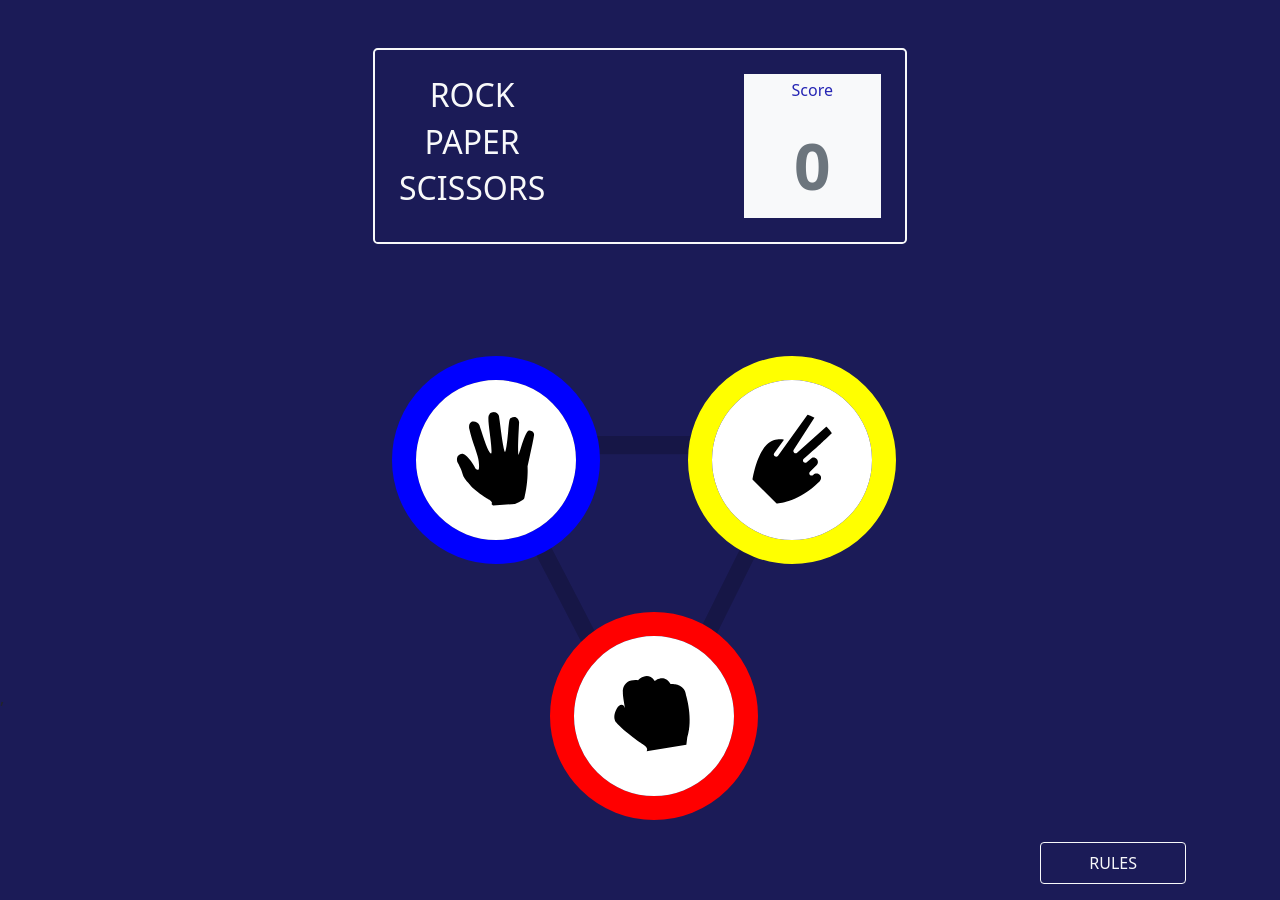
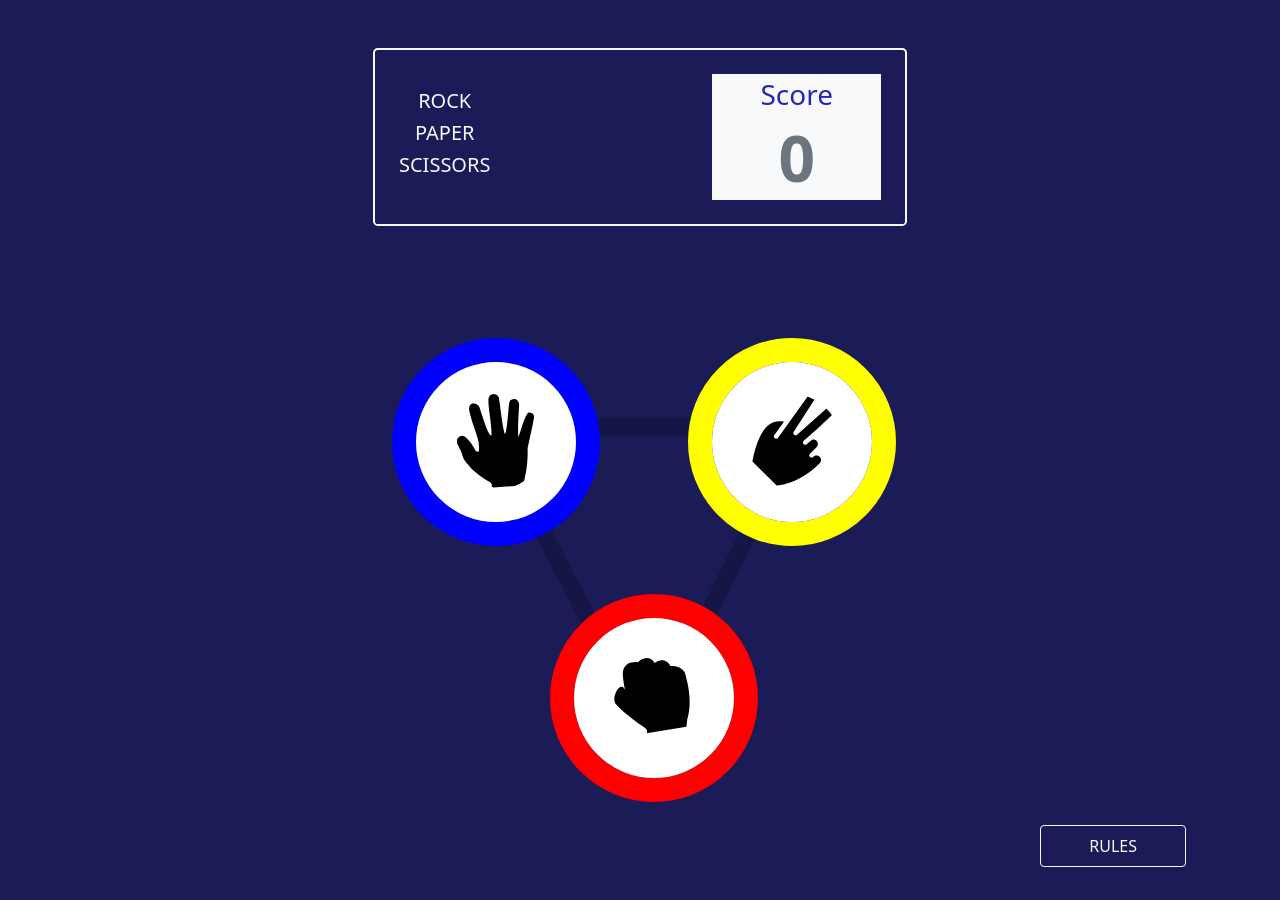
Before and after one commit to JavierHM-Audioslave/piedra-papel-tijera, a React (Create React App) app: page / in a window 1280 px wide. Built offline with nearby package versions, Linux system fonts and the light colour scheme.

Commit message:
Decreasing score height

```diff
--- a/src/Components/Score.jsx
+++ b/src/Components/Score.jsx
@@ -19,13 +19,13 @@ const Score = ({result}) => {
                     <Col xs={12} lg={6}>
                         <div id="score" className="d-flex justify-content-between p-4 border border-2 border-light rounded-3">
                             <div className="d-flex flex-column justify-content-center align-items-center text-light">
-                                <h2>ROCK</h2>
-                                <h2>PAPER</h2>
-                                <h2>SCISSORS</h2>
+                                <h5>ROCK</h5>
+                                <h5>PAPER</h5>
+                                <h5>SCISSORS</h5>
                             </div>
                             <div className="bg-light px-5 py-1 d-flex flex-column justify-content-center align-items-center">
-                                <p>Score</p>
-                                <p className="text-muted mb-0 fw-bold scoreNumber">{scoreSelector}</p>
+                                <h3>Score</h3>
+                                <h5 className="text-muted mb-0 fw-bold scoreNumber">{scoreSelector}</h5>
                             </div>
                         </div>
                     </Col>
```
